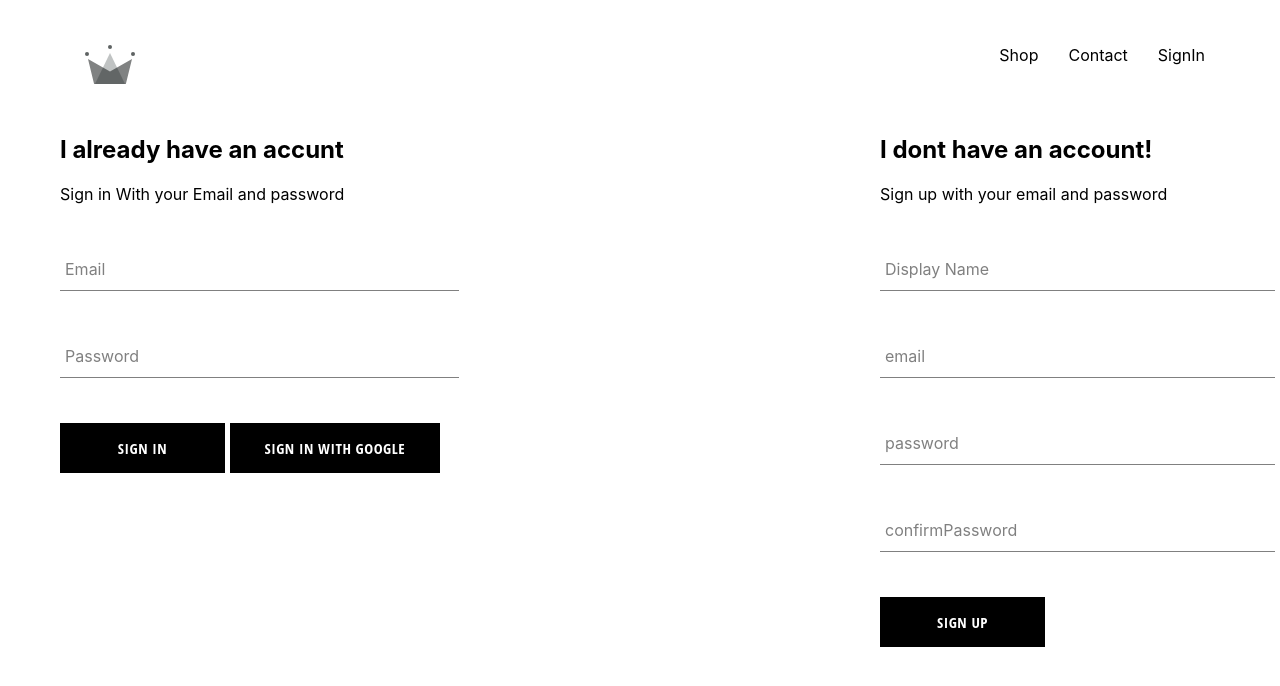
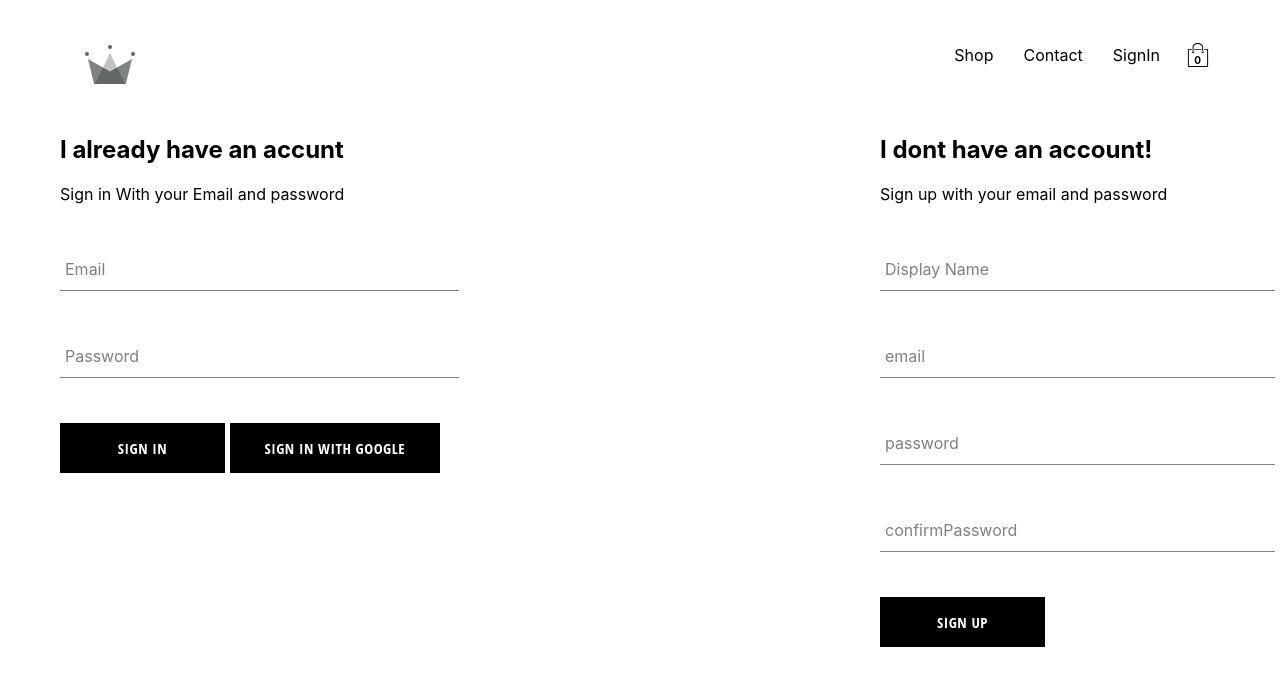
Before and after one commit to mehdiShariati/onlineShopWithReact, a React (Create React App) app: page /signIn in a window 1280 px wide. Shown: the top 686 px of the page. Built offline with nearby package versions, Linux system fonts and the light colour scheme; no server answers.

Commit message:
add cart component with toggle and with redux

```diff
--- /dev/null
+++ b/src/component/cart-dropdown/cart-dropdown.component.jsx
@@ -0,0 +1,18 @@
+import React from "react";
+
+import "./cart-dropdown.style.scss";
+
+import CustomButton from "../custom-button/custom-button.component";
+
+const CartDropdown=()=>(
+<div className="cart-dropdown">
+<div className="cart-items" />
+
+
+
+<CustomButton>CheckOut</CustomButton>
+</div>
+
+)
+
+export default CartDropdown;
--- /dev/null
+++ b/src/component/cart-dropdown/cart-dropdown.style.scss
@@ -0,0 +1,24 @@
+.cart-dropdown {
+  position: absolute;
+  width: 240px;
+  height: 340px;
+  display: flex;
+  flex-direction: column;
+  padding: 20px;
+  border: 1px solid black;
+  background-color: white;
+  top: 90px;
+  right: 40px;
+  z-index: 5;
+
+  .cart-items {
+    height: 240px;
+    display: flex;
+    flex-direction: column;
+    overflow: scroll;
+  }
+
+  button {
+    margin-top: auto;
+  }
+}
--- /dev/null
+++ b/src/component/cart-icon/cart-icon.component.jsx
@@ -0,0 +1,21 @@
+import React from "react";
+import {connect} from "react-redux";
+import {ReactComponent as ShopingIcon} from "../../assets/shopping-bag.svg";
+import ToggleCartHidden from "../../redux/cart/cart.action";
+import "./cart-icon.style.scss";
+
+const CartIcon=({ToggleCartHidden})=>(
+    <div className="cart-icon" onClick={ToggleCartHidden}>
+
+    <ShopingIcon className="shopping-icon" />
+
+    <span className="item-count">0</span>
+
+    </div>
+);
+const mapDispatchToProps=dispatch=>({
+    ToggleCartHidden:()=>dispatch(ToggleCartHidden())
+})
+
+
+export default connect(null,mapDispatchToProps)(CartIcon);
--- /dev/null
+++ b/src/component/cart-icon/cart-icon.style.scss
@@ -0,0 +1,24 @@
+.cart-icon{
+    width:45px;
+    height: 45px;
+    position: relative;
+    display: flex;
+    align-items: center;
+    justify-content: center;
+    cursor: pointer;
+
+
+
+    .shopping-icon{
+        width: 24px;
+        height:24px;
+
+    }
+
+    .item-count{
+        position: absolute;
+        font-size: 10px;
+        font-weight: bold;
+        bottom: 12px;
+    }
+}
--- a/src/component/header/header.component.jsx
+++ b/src/component/header/header.component.jsx
@@ -5,7 +5,10 @@
 import {auth} from "../../firebase/firebase.utils";
 import {connect} from "react-redux";
 import setCurrentUser from "../../redux/user/user.action";
-const Header=({currentUser})=>(
+import CartIcon from "../cart-icon/cart-icon.component";
+
+import CartDropdown from "../cart-dropdown/cart-dropdown.component";
+const Header=({currentUser,hidden})=>(
 <div className="header">
 <Link to="/" className="logo-container">
 <img src={logo} alt="logo" className="logo" />
@@ -26,8 +29,13 @@
     SignIn
     </Link>
 }
+<CartIcon />
+</div>
+{
+    hidden ? null :  (<CartDropdown />)
+}
 
-</div>
+
 </div>
 
 
@@ -35,8 +43,12 @@
 const mapDispatchToprops=dispatch=>({
     setCurrentUser:user=>dispatch(setCurrentUser(user))
 })
+const mapStatetoProps=({user:{currentUser},cart:{hidden}})=>({
+    currentUser,
+    hidden
+});
 
 
 
 
-export default connect(null,mapDispatchToprops)(Header);
+export default connect(mapStatetoProps,mapDispatchToprops)(Header);
--- /dev/null
+++ b/src/redux/cart/cart.action.js
@@ -0,0 +1,9 @@
+
+import CartActionTypes from "./cart.types";
+
+ const  ToggleCartHidden=()=>({
+    type:CartActionTypes.TOGGLE_CART_HIDDEN
+});
+
+
+export default ToggleCartHidden;
--- /dev/null
+++ b/src/redux/cart/cart.reducer.js
@@ -0,0 +1,23 @@
+import CartActionTypes from "./cart.types";
+
+const INITIAL_STATE={
+    hidden:true
+
+}
+
+const cartReducer=(state=INITIAL_STATE,action)=>{
+switch(action.type){
+
+case CartActionTypes.TOGGLE_CART_HIDDEN:
+    return{
+        ...state,
+        hidden:!state.hidden
+    }
+
+    default:
+        return state;
+
+}
+}
+
+export default cartReducer;
--- /dev/null
+++ b/src/redux/cart/cart.types.js
@@ -0,0 +1,5 @@
+ const CartActionTypes={
+    TOGGLE_CART_HIDDEN:"TOGGLE_CART_HIDDEN"
+}
+
+export default CartActionTypes;
--- a/src/redux/root-reducer.js
+++ b/src/redux/root-reducer.js
@@ -1,7 +1,8 @@
 import {combineReducers} from "redux";
-
+import cartReducer from "./cart/cart.reducer";
 import userReducer from "./user/user.reducer";
 
 export default combineReducers({
-    user:userReducer
+    user:userReducer,
+    cart:cartReducer
 })
--- a/src/redux/user/user.action.js
+++ b/src/redux/user/user.action.js
@@ -1,6 +1,7 @@
 
+import {userActionTypes} from "./user.types";
  const setCurrentUser=user=>({
-type:"SET_CURRENT_USER",
+type:userActionTypes.SET_CURRENT_USER,
 payload:user
 
 })
--- a/src/redux/user/user.reducer.js
+++ b/src/redux/user/user.reducer.js
@@ -1,3 +1,6 @@
+
+import {userActionTypes} from "./user.types";
+
 const initialState={
     currentUser:''
 }
@@ -5,7 +8,7 @@
 
 const userReducer=(state=initialState,action={})=>{
 switch(action.type){
-case 'SET_CURRENT_USER':
+case userActionTypes.SET_CURRENT_USER:
     return {
         ...state,
         currentUser:action.payload
--- /dev/null
+++ b/src/redux/user/user.types.js
@@ -0,0 +1,4 @@
+export const userActionTypes={
+    SET_CURRENT_USER:"SET_CURRENT_USER"
+
+}
```
Also changed, not shown: src/assets/shopping-bag.svg (added).
